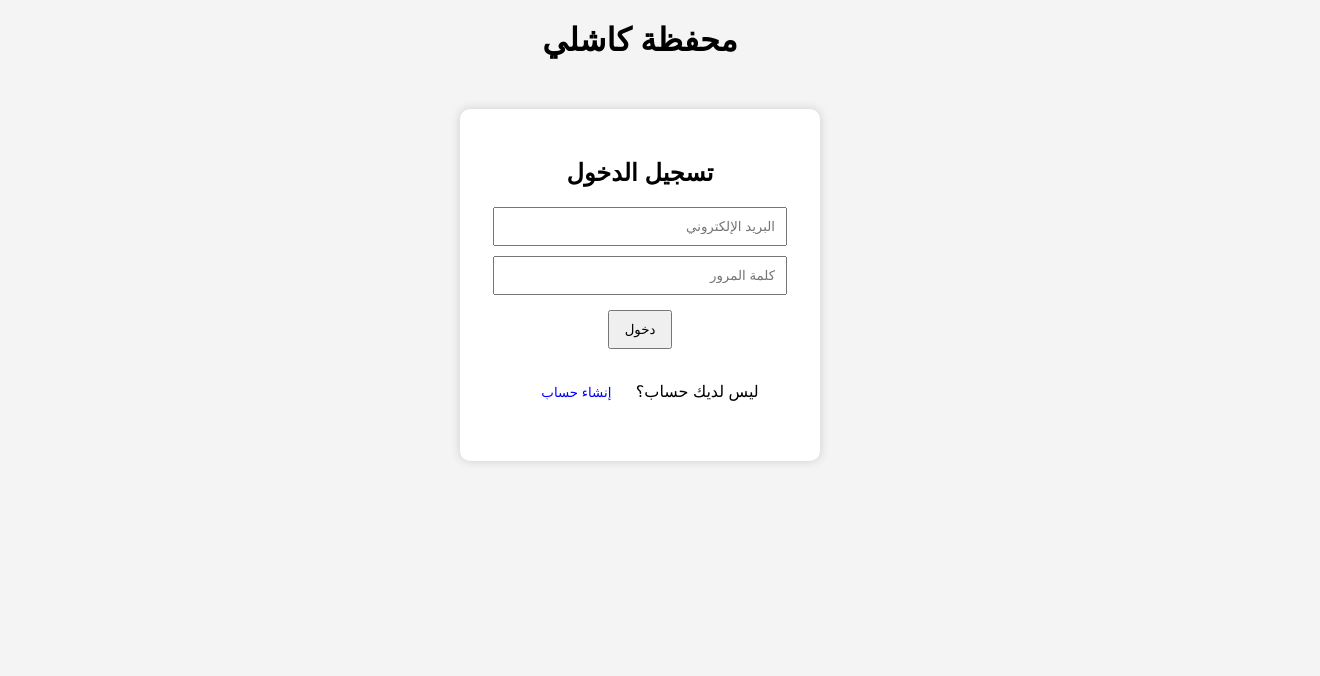
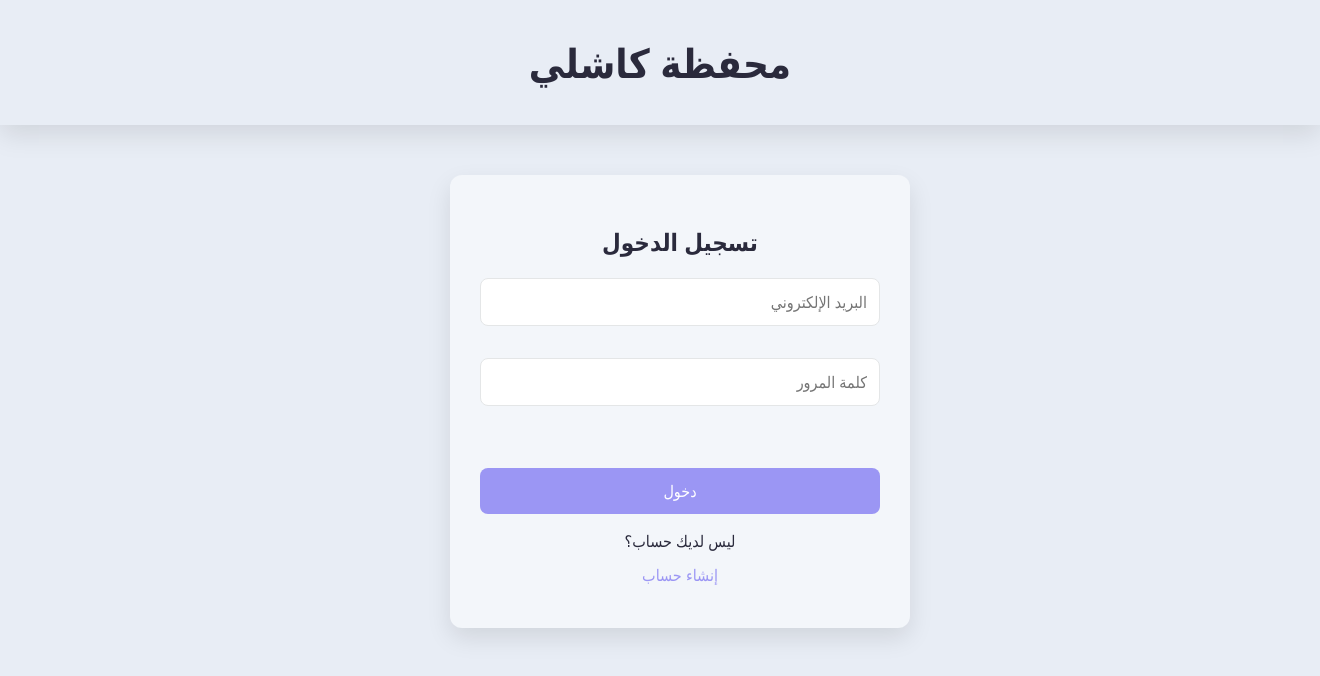
Before and after one commit to AlaaYa7ia/chashly-prototype, a React (Create React App) app: page / in a window 1280 px wide. Shown: the top 676 px of the page, 1320 px wide, since content can reach past the window. Built offline with nearby package versions, Linux system fonts and the light colour scheme.

Commit message:
staying 1

```diff
--- a/src/App.tsx
+++ b/src/App.tsx
@@ -1,5 +1,4 @@
 import React, { useEffect, useState } from "react";
-import Notification from "./components/Notification";
 import Login from "./components/Login";
 import Signup from "./components/Signup";
 import Dashboard from "./components/Dashboard";
@@ -95,18 +94,24 @@ const App: React.FC = () => {
   };
 
   return (
+    <div>
+      <div className="header">
+        <h1>محفظة كاشلي</h1>
+      </div>
       <div className="App">
-      <h1>محفظة كاشلي</h1>
-
-      {notification && (
-        <Notification message={notification.message} type={notification.type} />
-      )}
+        {/* {notification && (
+          <Notification
+            message={notification.message}
+            type={notification.type}
+          />
+        )} */}
 
         {currentPage === "login" && (
           <Login
             onLogin={handleLogin}
             goToSignup={() => setCurrentPage("signup")}
             showNotification={showNotification}
+            notification={notification}
           />
         )}
 
@@ -142,6 +147,7 @@ const App: React.FC = () => {
           />
         )}
       </div>
+    </div>
   );
 };
 
--- a/src/components/Dashboard.tsx
+++ b/src/components/Dashboard.tsx
@@ -71,13 +71,15 @@ const Dashboard: React.FC<Props> = ({
   };
 
   return (
-    <div className="container">
-      <button
-        onClick={logout}
-        style={{ marginLeft: "10px", background: "red", color: "white" }}
-      >
+    <div>
+      {/* <button onClick={logout} style={{ width: "30%", background: "#991b1b" }}>
+        تسجيل الخروج
+      </button> */}
+      <button className="logout-button" onClick={logout}>
         تسجيل الخروج
       </button>
+
+      <div className="container">
         <h2>لوحة التحكم</h2>
         <p>
           الرصيد: <strong>{currentUser.balance} كاشلي</strong>
@@ -104,13 +106,10 @@ const Dashboard: React.FC<Props> = ({
           </form>
         ) : (
           <>
+            <div className="dashboard-buttons">
               <button onClick={() => setAction("deposit")}>إيداع</button>
-          <button
-            onClick={() => setAction("withdraw")}
-            style={{ marginLeft: "10px" }}
-          >
-            سحب
-          </button>
+              <button onClick={() => setAction("withdraw")}>سحب</button>
+            </div>
           </>
         )}
 
@@ -118,6 +117,7 @@ const Dashboard: React.FC<Props> = ({
           <button onClick={goToTransfer}>تحويل</button>
         </div>
       </div>
+    </div>
   );
 };
 
--- a/src/components/Login.tsx
+++ b/src/components/Login.tsx
@@ -1,12 +1,22 @@
 import React, { useState } from "react";
+import Notification from "./Notification";
 
 interface Props {
   onLogin: (email: string, password: string) => void;
   goToSignup: () => void;
   showNotification: (msg: string, type: "success" | "error") => void;
+  notification: {
+    message: string;
+    type: "success" | "error";
+  } | null;
 }
 
-const Login: React.FC<Props> = ({ onLogin, goToSignup, showNotification }) => {
+const Login: React.FC<Props> = ({
+  onLogin,
+  goToSignup,
+  showNotification,
+  notification,
+}) => {
   const [email, setEmail] = useState("");
   const [password, setPassword] = useState("");
 
@@ -36,18 +46,31 @@ const Login: React.FC<Props> = ({ onLogin, goToSignup, showNotification }) => {
           value={password}
           onChange={(e) => setPassword(e.target.value)}
         />
+
+        {notification && (
+          <Notification
+            message={notification.message}
+            type={notification.type}
+          />
+        )}
         <br />
-        <button type="submit">دخول</button>
+
+        <button type="submit" style={{ marginTop: "40px" }}>
+          دخول
+        </button>
       </form>
-      <p>
-        ليس لديك حساب؟{" "}
-        <button
-          onClick={goToSignup}
-          style={{ background: "none", border: "none", color: "blue" }}
-        >
-          إنشاء حساب
-        </button>
-      </p>
+      <p>ليس لديك حساب؟ </p>
+      <button
+        onClick={goToSignup}
+        style={{
+          background: "none",
+          border: "none",
+          color: "#9b96f4",
+          margin: "0%",
+        }}
+      >
+        إنشاء حساب
+      </button>
     </div>
   );
 };
--- a/src/components/Notification.tsx
+++ b/src/components/Notification.tsx
@@ -11,13 +11,10 @@ const Notification: React.FC<Props> = ({ message, type }) => {
 
   return (
     <div
+      className="notification"
       style={{
-        padding: "10px",
-        margin: "10px 0",
-        borderRadius: "5px",
-        backgroundColor: type === "success" ? "#d4edda" : "#f8d7da",
-        color: type === "success" ? "#155724" : "#721c24",
-        border: `1px solid ${type === "success" ? "#c3e6cb" : "#f5c6cb"}`,
+        backgroundColor: type === "success" ? "#d1fae5" : "#fee2e2",
+        color: type === "success" ? "#065f46" : "#991b1b",
       }}
     >
       {message}
--- a/src/components/Signup.tsx
+++ b/src/components/Signup.tsx
@@ -61,17 +61,22 @@ const Signup: React.FC<Props> = ({ onSignup, goToLogin, showNotification }) => {
           onChange={(e) => setConfirm(e.target.value)}
         />
         <br />
-        <button type="submit">تسجيل</button>
+        <button type="submit" style={{ marginTop: "40px" }}>
+          تسجيل
+        </button>
       </form>
-      <p>
-        لديك حساب؟{" "}
-        <button
-          onClick={goToLogin}
-          style={{ background: "none", border: "none", color: "blue" }}
-        >
-          تسجيل الدخول
-        </button>
-      </p>
+      <p>لديك حساب؟ </p>
+      <button
+        onClick={goToLogin}
+        style={{
+          background: "none",
+          border: "none",
+          color: "#9b96f4",
+          margin: "0%",
+        }}
+      >
+        تسجيل الدخول
+      </button>
     </div>
   );
 };
--- a/src/components/Transfer.tsx
+++ b/src/components/Transfer.tsx
@@ -74,13 +74,15 @@ const Transfer: React.FC<Props> = ({
   };
 
   return (
-    <div className="container">
-      <button
-        onClick={logout}
-        style={{ marginLeft: "10px", background: "red", color: "white" }}
-      >
+    <div>
+      {/* <button onClick={logout} style={{ width: "30%", background: "#991b1b" }}>
+        تسجيل الخروج
+      </button> */}
+      <button className="logout-button" onClick={logout}>
         تسجيل الخروج
       </button>
+
+      <div className="container">
         <h2>تحويل مبلغ</h2>
         <form onSubmit={handleTransfer}>
           <input
@@ -95,11 +97,14 @@ const Transfer: React.FC<Props> = ({
             value={amount}
             onChange={(e) => setAmount(e.target.value)}
           />
+          <div className="dashboard-buttons">
             <button type="submit">تحويل</button>
             <button type="button" onClick={goBack}>
               رجوع
             </button>
+          </div>
         </form>
+      </div>
     </div>
   );
 };
--- a/src/styles.css
+++ b/src/styles.css
@@ -1,27 +1,105 @@
 body {
-  font-family: Arial, sans-serif;
-  background-color: #f4f4f4;
+  margin: 0;
+  font-family: "Segoe UI", Tahoma, Geneva, Verdana, sans-serif;
+  background-color: #e8edf5;
+  color: #2a2a3c;
   direction: rtl;
-  text-align: center;
 }
 
-.container {
-  background: white;
+.App {
+  max-width: 400px;
+  margin: 50px auto;
+  background-color: #f3f6fa;
   padding: 30px;
-  margin: 50px auto;
-  width: 300px;
-  box-shadow: 0 0 10px #ccc;
-  border-radius: 10px;
+  border-radius: 12px;
+  box-shadow: 0 10px 25px rgba(0, 0, 0, 0.1);
+}
+.header {
+  display: flex;
+  flex-direction: column; /* ← بدل column */
+  justify-content: space-between;
+  align-items: center;
+  color: #2a2a3c;
+  padding: 35px 20px;
+  margin-bottom: 30px;
+  box-shadow: 0 10px 25px rgba(0, 0, 0, 0.1);
+  width: 100%;
 }
 
-input {
-  width: 90%;
-  padding: 10px;
-  margin-bottom: 10px;
+.header h1 {
+  margin: 0;
+  font-size: 40px;
+}
+
+.logout-button {
+  background-color: #991b1b;
+  color: white;
+  border: none;
+  padding: 8px 16px;
+  border-radius: 8px;
+  font-size: 10px;
+  cursor: pointer;
+  transition: background-color 0.3s ease;
+  width: 20%;
+}
+
+.logout-button:hover {
+  background-color: rgb(185, 50, 50);
+}
+
+input,
+button {
+  font-family: "Segoe UI", Tahoma, Geneva, Verdana, sans-serif;
+  display: block;
+  width: 100%;
+  padding: 12px;
+  margin-top: 10px;
+  border-radius: 8px;
+  border: 1px solid #e4e6e7;
+  font-size: 16px;
+  box-sizing: border-box;
 }
 
 button {
-  padding: 10px 15px;
-  margin: 5px;
+  background-color: #9b96f4;
+  color: white;
+  border: none;
   cursor: pointer;
+  transition: background-color 0.3s ease;
 }
+
+button:hover {
+  background-color: #6e6baf;
+}
+
+h1,
+h2 {
+  text-align: center;
+  margin-bottom: 20px;
+}
+
+.notification {
+  padding: 10px;
+  border-radius: 8px;
+  margin-top: 10px;
+  font-weight: bold;
+  text-align: center;
+  max-width: fit-content;
+  position: fixed;
+}
+
+.dashboard-buttons {
+  display: flex;
+  gap: 10px;
+  margin-top: 20px;
+}
+
+.desplay-flex {
+  display: flex;
+}
+
+p {
+  color: #2a2a3c;
+  text-align: center;
+  margin-bottom: 0%;
+}
```
Lines whose indentation alone changed are shown as unchanged.
